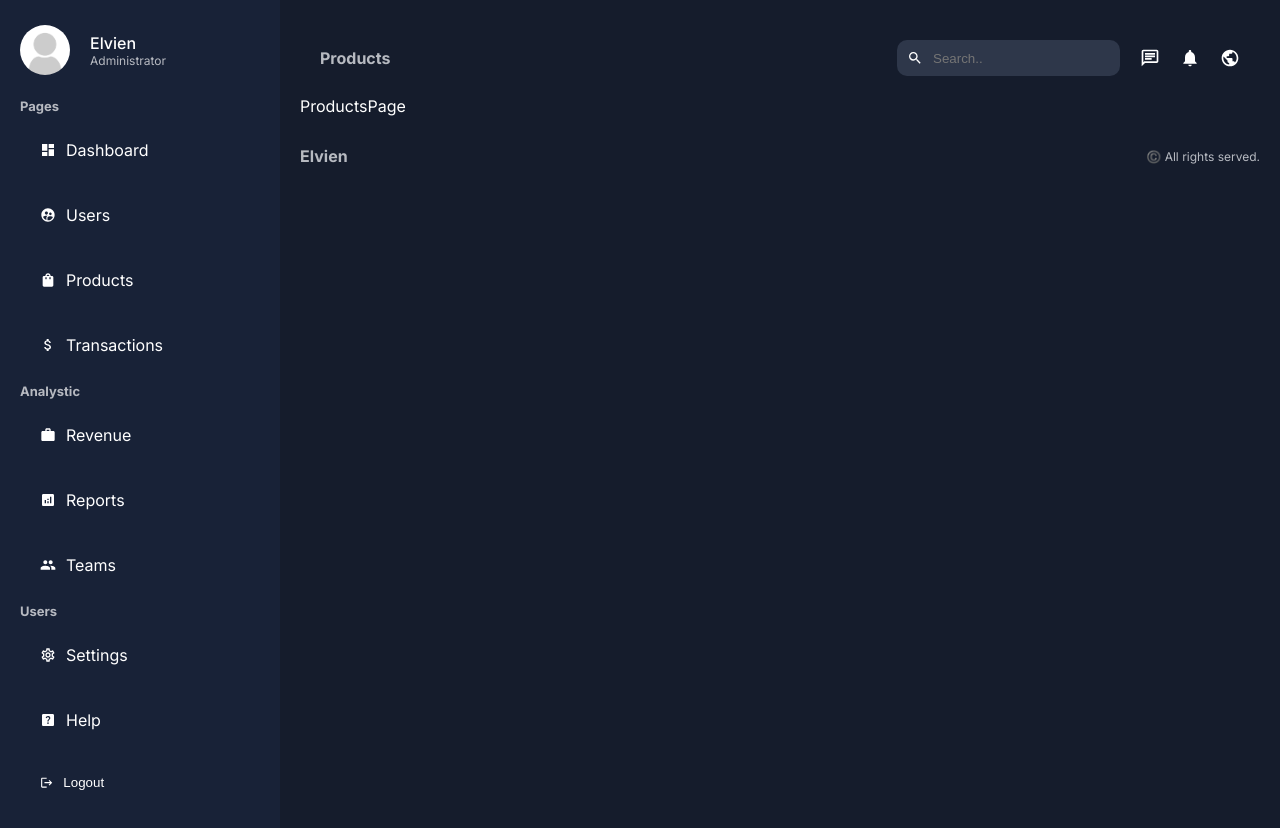
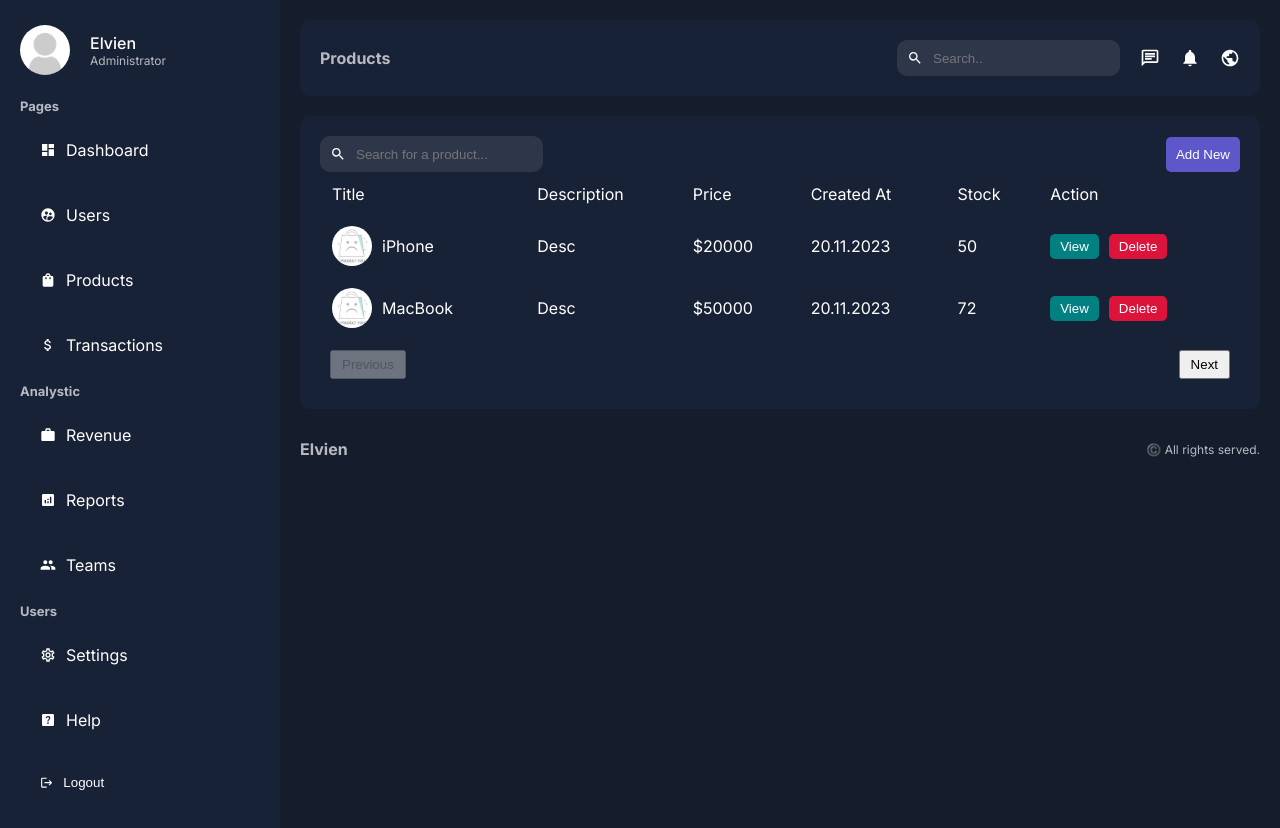
Before and after one commit to OjekPantai/breeding_managementsystem, a Next.js app: page /dashboard/products in a window 1280 px wide. Built offline with nearby package versions, Linux system fonts and the light colour scheme.

Commit message:
add user page and product page

```diff
--- a/app/dashboard/products/page.jsx
+++ b/app/dashboard/products/page.jsx
@@ -1,5 +1,95 @@
+import Image from "next/image";
+import Link from "next/link";
+import styles from "@/app/ui/dashboard/products/products.module.css";
+import Search from "@/app/ui/dashboard/search/search";
+import Pagination from "@/app/ui/dashboard/pagination/pagination";
+
 const ProductsPage = () => {
-  return <div>ProductsPage</div>;
+  return (
+    <div className={styles.container}>
+      <div className={styles.top}>
+        <Search placeholder="Search for a product..." />
+        <Link href="/dashboard/products/add">
+          <button className={styles.addButton}>Add New</button>
+        </Link>
+      </div>
+      <table className={styles.table}>
+        <thead>
+          <tr>
+            <td>Title</td>
+            <td>Description</td>
+            <td>Price</td>
+            <td>Created At</td>
+            <td>Stock</td>
+            <td>Action</td>
+          </tr>
+        </thead>
+        <tbody>
+          <tr>
+            <td>
+              <div className={styles.product}>
+                <Image
+                  src="/noproduct.jpg"
+                  alt=""
+                  width={40}
+                  height={40}
+                  className={styles.productImage}
+                />
+                iPhone
+              </div>
+            </td>
+            <td>Desc</td>
+            <td>$20000</td>
+            <td>20.11.2023</td>
+            <td>50</td>
+            <td>
+              <div className={styles.buttons}>
+                <Link href="/">
+                  <button className={`${styles.button} ${styles.view}`}>
+                    View
+                  </button>
+                </Link>
+                <button className={`${styles.button} ${styles.delete}`}>
+                  Delete
+                </button>
+              </div>
+            </td>
+          </tr>
+          <tr>
+            <td>
+              <div className={styles.product}>
+                <Image
+                  src="/noproduct.jpg"
+                  alt=""
+                  width={40}
+                  height={40}
+                  className={styles.productImage}
+                />
+                MacBook
+              </div>
+            </td>
+            <td>Desc</td>
+            <td>$50000</td>
+            <td>20.11.2023</td>
+            <td>72</td>
+            <td>
+              <div className={styles.buttons}>
+                <Link href="/">
+                  <button className={`${styles.button} ${styles.view}`}>
+                    View
+                  </button>
+                </Link>
+                <button className={`${styles.button} ${styles.delete}`}>
+                  Delete
+                </button>
+              </div>
+            </td>
+          </tr>
+        </tbody>
+      </table>
+      <Pagination />
+    </div>
+  );
 };
 
 export default ProductsPage;
--- a/app/dashboard/users/page.jsx
+++ b/app/dashboard/users/page.jsx
@@ -2,6 +2,7 @@ import Search from "@/app/ui/dashboard/search/search";
 import styles from "@/app/ui/dashboard/users/users.module.css";
 import Link from "next/link";
 import Image from "next/image";
+import Pagination from "@/app/ui/dashboard/pagination/pagination";
 
 const UsersPage = () => {
   return (
@@ -86,6 +87,7 @@ const UsersPage = () => {
           </tr>
         </tbody>
       </table>
+      <Pagination />
     </div>
   );
 };
--- a/app/ui/dashboard/dashboard.module.css
+++ b/app/ui/dashboard/dashboard.module.css
@@ -6,6 +6,7 @@
   flex: 1;
   background-color: var(--bgSoft);
   padding: 20px;
+  min-height: 100vh;
 }
 
 .content {
--- a/app/ui/dashboard/navbar/navbar.jsx
+++ b/app/ui/dashboard/navbar/navbar.jsx
@@ -14,6 +14,7 @@ const Navbar = () => {
   return (
     <div className={styles.container}>
       <div className={styles.title}>{pathname.split("/").pop()}</div>
+
       <div className={styles.menu}>
         <div className={styles.search}>
           <MdSearch />
--- a/app/ui/dashboard/navbar/navbar.module.css
+++ b/app/ui/dashboard/navbar/navbar.module.css
@@ -1,7 +1,7 @@
 .container {
   padding: 20px;
   border-radius: 10px;
-  border-color: var(--bgSoft);
+  background-color: var(--bgSoft);
   display: flex;
   align-items: center;
   justify-content: space-between;
--- /dev/null
+++ b/app/ui/dashboard/pagination/pagination.jsx
@@ -0,0 +1,14 @@
+import styles from "./pagination.module.css";
+
+const Pagination = () => {
+  return (
+    <div className={styles.container}>
+      <button className={styles.button} disabled>
+        Previous
+      </button>
+      <button className={styles.button}>Next</button>
+    </div>
+  );
+};
+
+export default Pagination;
--- /dev/null
+++ b/app/ui/dashboard/pagination/pagination.module.css
@@ -0,0 +1,14 @@
+.container {
+  padding: 10px;
+  display: flex;
+  justify-content: space-between;
+}
+
+.button {
+  padding: 5px 10px;
+  cursor: pointer;
+}
+
+.button:disabled {
+  cursor: not-allowed;
+}
--- /dev/null
+++ b/app/ui/dashboard/products/addProduct/addProduct.module.css
@@ -0,0 +1,42 @@
+.container {
+  background-color: var(--bgSoft);
+  padding: 20px;
+  border-radius: 10px;
+  margin-top: 20px;
+}
+
+.form {
+  display: flex;
+  flex-wrap: wrap;
+  justify-content: space-between;
+}
+
+.form input,
+.form textarea,
+.form select {
+  padding: 30px;
+  background-color: var(--bg);
+  color: var(--text);
+  border: 2px solid #2e374a;
+  border-radius: 5px;
+  margin-bottom: 30px;
+}
+
+.form input,
+.form select {
+  width: 45%;
+}
+
+.form textarea {
+  width: 100%;
+}
+
+.form button {
+  width: 100%;
+  padding: 30px;
+  background-color: teal;
+  color: var(--text);
+  border: none;
+  border-radius: 5px;
+  cursor: pointer;
+}
--- a/app/ui/dashboard/products/products.module.css
+++ b/app/ui/dashboard/products/products.module.css
@@ -0,0 +1,61 @@
+.container {
+  background-color: var(--bgSoft);
+  padding: 20px;
+  border-radius: 10px;
+  margin-top: 20px;
+}
+
+.top {
+  display: flex;
+  align-items: center;
+  justify-content: space-between;
+}
+
+.addButton {
+  padding: 10px;
+  background-color: #5d57c9;
+  color: var(--text);
+  border: none;
+  border-radius: 5px;
+  cursor: pointer;
+}
+
+.table {
+  width: 100%;
+}
+
+.table td {
+  padding: 10px;
+}
+
+.product {
+  display: flex;
+  align-items: center;
+  gap: 10px;
+}
+
+.productImage {
+  border-radius: 50%;
+  object-fit: cover;
+}
+
+.buttons {
+  display: flex;
+  gap: 10px;
+}
+
+.button {
+  padding: 5px 10px;
+  border-radius: 5px;
+  color: var(--text);
+  border: none;
+  cursor: pointer;
+}
+
+.view {
+  background-color: teal;
+}
+
+.delete {
+  background-color: crimson;
+}
--- /dev/null
+++ b/app/ui/dashboard/users/addUser/addUser.module.css
@@ -0,0 +1,42 @@
+.container {
+  background-color: var(--bgSoft);
+  padding: 20px;
+  border-radius: 10px;
+  margin-top: 20px;
+}
+
+.form {
+  display: flex;
+  flex-wrap: wrap;
+  justify-content: space-between;
+}
+
+.form input,
+.form textarea,
+.form select {
+  padding: 30px;
+  background-color: var(--bg);
+  color: var(--text);
+  border: 2px solid #2e374a;
+  border-radius: 5px;
+  margin-bottom: 30px;
+}
+
+.form input,
+.form select {
+  width: 45%;
+}
+
+.form textarea {
+  width: 100%;
+}
+
+.form button {
+  width: 100%;
+  padding: 30px;
+  background-color: teal;
+  color: var(--text);
+  border: none;
+  border-radius: 5px;
+  cursor: pointer;
+}
```
Also changed, not shown: app/dashboard/products/add/page.jsx (added, +30 -0 lines), app/dashboard/users/add/page.jsx (added, +43 -0 lines).
